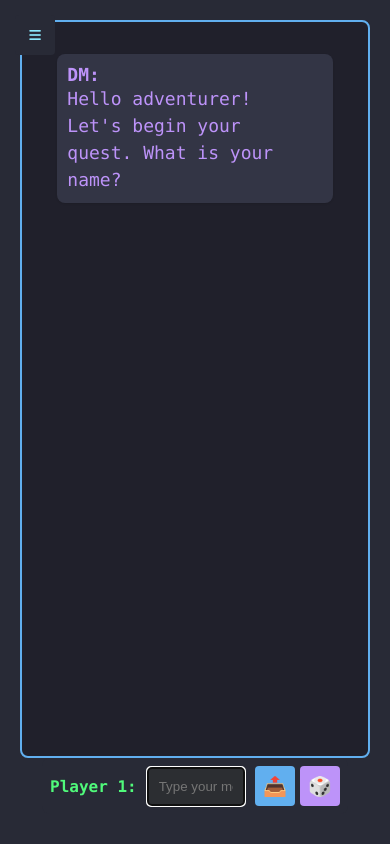
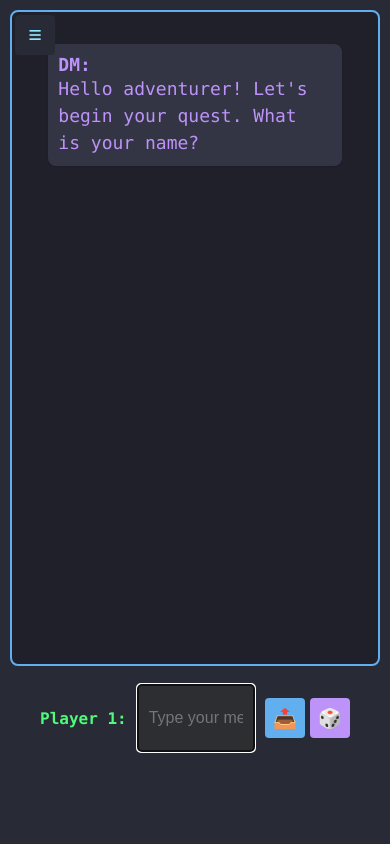
Before and after one commit to Kameonx/AIDM, a Flask app: page / in a window 390 px wide. Run offline with Flask 3, Linux system fonts and the light colour scheme.

Commit message:
Update style.css

```diff
--- a/static/style.css
+++ b/static/style.css
@@ -3,6 +3,7 @@ body {
     padding: 0;
     width: 100%;
     height: 100vh;
+    height: calc(var(--vh, 1vh) * 100); /* Use custom vh for mobile browsers */
     background: #1d1f21;
     color: #ffffff;
     font-family: 'Consolas', monospace;
@@ -13,6 +14,7 @@ body {
 
 html {
     height: 100%;
+    height: calc(var(--vh, 1vh) * 100); /* Use custom vh for mobile browsers */
     width: 100%;
     margin: 0;
     padding: 0;
@@ -22,6 +24,7 @@ html {
 .app-wrapper {
     width: 100%;
     height: 100vh;
+    height: calc(var(--vh, 1vh) * 100); /* Use custom vh for mobile browsers */
     display: flex;
     justify-content: center;
     background: #282a36;
@@ -61,6 +64,7 @@ html {
     display: flex;
     flex-direction: column;
     padding: 20px;
+    padding-bottom: 10px; /* Reduce bottom padding on mobile */
     box-sizing: border-box;
 }
 
@@ -78,6 +82,7 @@ html {
     border-radius: 8px;
     background: rgba(30, 31, 40, 0.8);
     word-wrap: break-word; /* Add word wrapping to chat window */
+    min-height: 0; /* Allow flex shrinking */
 }
 
 /* Improve alignment between chat window and player inputs */
@@ -155,6 +160,8 @@ html {
     display: flex;
     flex-direction: column;
     gap: 10px;
+    flex-shrink: 0; /* Prevent inputs from shrinking */
+    padding-bottom: env(safe-area-inset-bottom, 10px); /* Add safe area padding for iOS */
 }
 
 .player-input {
@@ -637,6 +644,55 @@ span.pink, span.cyan, span.lime, span.teal {
 
 /* Mobile adjustments for modal */
 @media (max-width: 768px) {
+    body {
+        /* Ensure proper mobile viewport handling */
+        height: 100vh;
+        height: calc(var(--vh, 1vh) * 100);
+        /* Add webkit-fill-available for better iOS support */
+        height: -webkit-fill-available;
+    }
+
+    .app-wrapper {
+        height: 100vh;
+        height: calc(var(--vh, 1vh) * 100);
+        height: -webkit-fill-available;
+    }
+
+    .chat-container {
+        padding: 15px;
+        padding-bottom: max(15px, env(safe-area-inset-bottom, 15px)); /* Respect safe areas */
+        height: 100%;
+        min-height: 0; /* Allow proper flex behavior */
+    }
+
+    .chat-window {
+        /* Ensure chat window can shrink properly */
+        min-height: 200px; /* Minimum height for usability */
+        margin-bottom: 10px; /* Reduce margin on mobile */
+    }
+
+    .player-inputs {
+        /* Ensure inputs are always visible */
+        flex-shrink: 0;
+        padding-bottom: max(20px, env(safe-area-inset-bottom, 20px));
+        /* Add extra padding to account for Safari address bar */
+        margin-bottom: 20px;
+    }
+
+    .player-input {
+        /* Ensure player inputs are properly sized on mobile */
+        padding: 10px;
+        margin-bottom: 8px;
+    }
+
+    .player-input-field {
+        /* Prevent zoom on iOS when focusing input */
+        font-size: 16px;
+        /* Ensure input is properly sized */
+        min-height: 44px; /* iOS recommended touch target size */
+    }
+
+    /* Adjust menu toggle and sidebar for mobile */
     .modal-content {
         width: 95%;
         margin: 10px;
@@ -683,6 +739,23 @@ span.pink, span.cyan, span.lime, span.teal {
 
 /* Additional mobile adjustments for very small screens */
 @media (max-width: 480px) {
+    .chat-container {
+        padding: 10px;
+        padding-bottom: max(20px, env(safe-area-inset-bottom, 20px));
+    }
+
+    .player-inputs {
+        gap: 8px;
+        /* Extra bottom spacing for very small screens */
+        padding-bottom: max(25px, env(safe-area-inset-bottom, 25px));
+        margin-bottom: 25px;
+    }
+
+    .player-input {
+        padding: 8px;
+        margin-bottom: 6px;
+    }
+
     .side-menu {
         width: 100vw; /* Full width on very small screens */
         transform: translateX(-100vw);
@@ -700,3 +773,28 @@ span.pink, span.cyan, span.lime, span.teal {
         font-size: 0.6em; /* Even smaller on very small screens */
     }
 }
+
+/* Add viewport height variables for mobile browsers */
+:root {
+    --vh: 1vh; /* Will be updated by JavaScript */
+}
+
+/* Safari-specific fixes */
+@supports (-webkit-touch-callout: none) {
+    /* Target Safari specifically */
+    body {
+        height: -webkit-fill-available;
+    }
+
+    .app-wrapper {
+        height: -webkit-fill-available;
+    }
+
+    /* Ensure inputs are never covered by the address bar */
+    .player-inputs {
+        position: relative;
+        /* Add extra bottom margin for Safari */
+        margin-bottom: 30px;
+        padding-bottom: 30px;
+    }
+}
```
